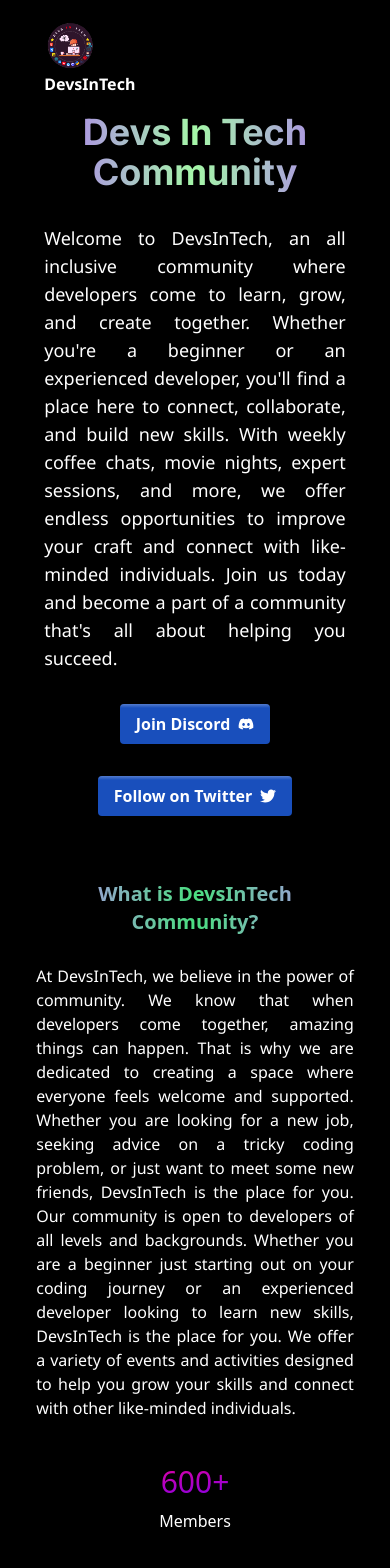
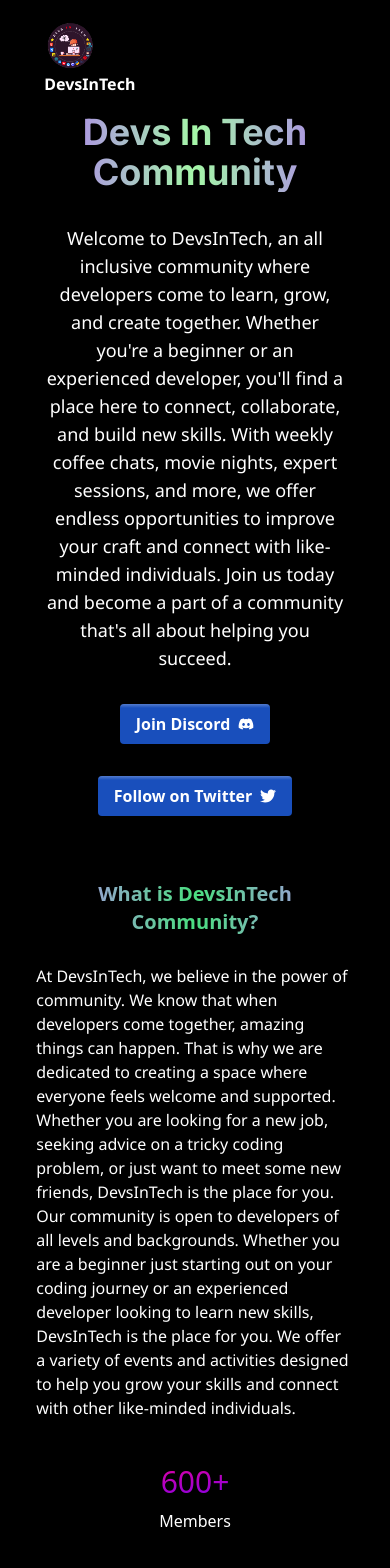
Before and after one commit to devs-in-tech/DevsInTech, a Next.js app: page /home in a window 390 px wide. Shown: the top 1568 px of the page. Built offline with nearby package versions, Linux system fonts and the light colour scheme.

Commit message:
Add files via upload

```diff
--- a/src/components/HeroSection/index.jsx
+++ b/src/components/HeroSection/index.jsx
@@ -9,7 +9,7 @@ const HeroSection = () => {
           <h1 className="md:text-6xl sm:text-6xl text-4xl font-primary font-bold text-transparent bg-clip-text bg-gradient-to-r from-[#AF7AF2] via-[#A5F7A8] to-[#AF7AF2]">
             Devs In Tech Community
           </h1>
-          <p className="md:text-xl font-secondary sm:text-xl text-lg text-white sm:text-start text-justify">
+          <p className="md:text-xl font-secondary sm:text-xl text-lg text-white sm:text-start">
             Welcome to DevsInTech, an all inclusive community where developers come to learn, grow, and create together. Whether you&apos;re a beginner or an experienced developer, you&apos;ll find a place here to connect, collaborate, and build new skills. With weekly coffee chats, movie nights, expert sessions, and more, we offer endless opportunities to improve your craft and connect with like-minded individuals. Join us today and become a part of a community that&apos;s all about helping you succeed.
           </p>
           <div className="flex flex-wrap gap-8 items-center justify-center md:justify-start">
--- a/src/components/HomePage/aboutCommunity/index.jsx
+++ b/src/components/HomePage/aboutCommunity/index.jsx
@@ -20,7 +20,7 @@ const AboutCommunity = () => {
   return (
     <div className="px-5 sm:mt-10 mt-16" id="aboutCommunity">
       <Header name="What is DevsInTech Community?" />
-      <p className="my-7 text-justify font-secondary text-white">
+      <p className="my-7 font-secondary text-white">
         At DevsInTech, we believe in the power of community. We know that when
         developers come together, amazing things can happen. That is why we are
         dedicated to creating a space where everyone feels welcome and
```
